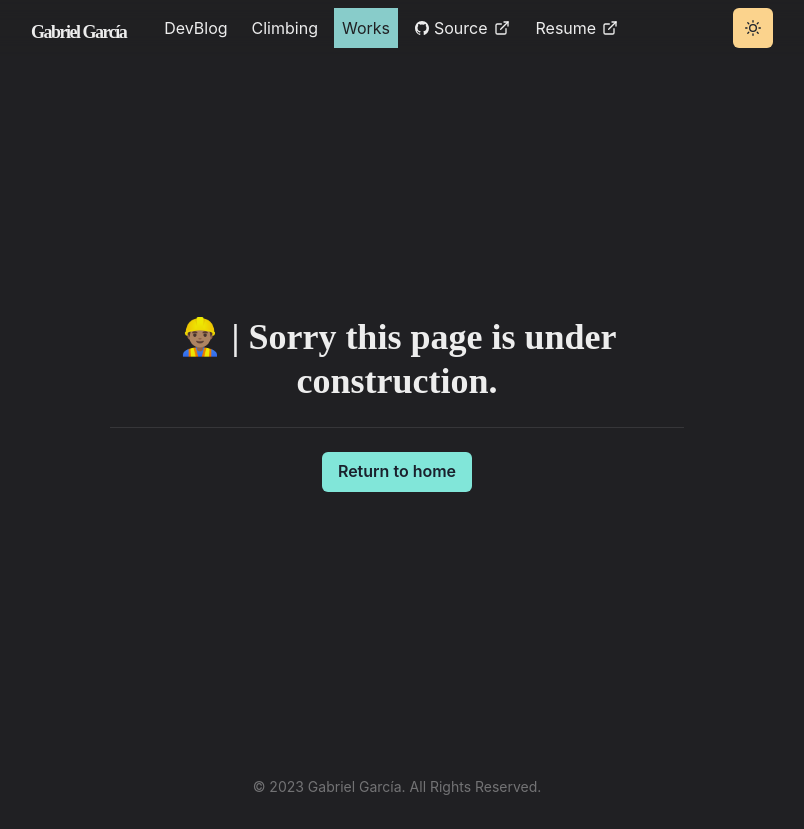
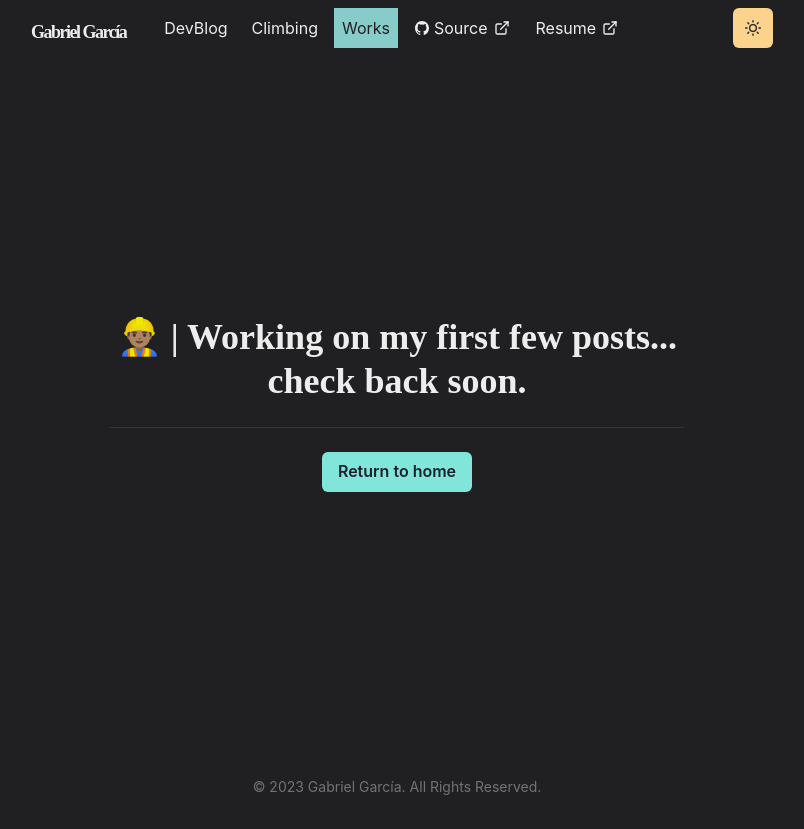
Before and after one commit to gabogarciam/gabogarcia.dev, a Next.js app: page /works in a window 1280 px wide. Shown: the whole page, without its empty margins (243-1047 px from the left). Built offline with nearby package versions, Linux system fonts and the light colour scheme.

Commit message:
feat: :sparkles: work page
work page added

```diff
--- a/pages/works.js
+++ b/pages/works.js
@@ -11,7 +11,7 @@ const Works = () => {
     >
       <Container>
         <Heading as="h1" align="center">
-            👷🏽‍♂️ | Sorry this page is under construction.
+            👷🏽‍♂️ | Working on my first few posts... check back soon.
         </Heading>
         <Divider my={6} />
         <Box my={6} align="center">
```
